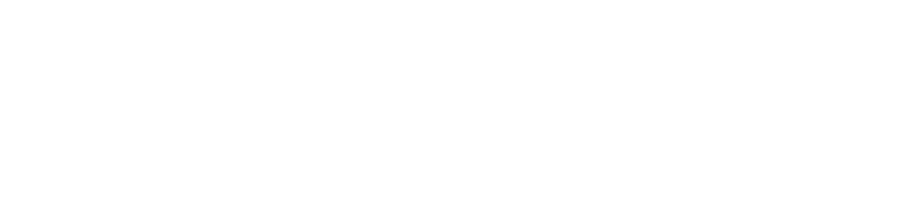
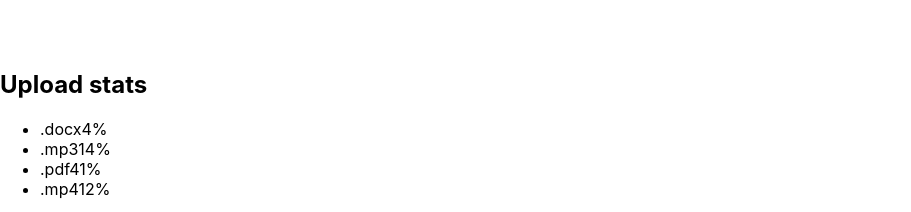
Before and after one commit to IgorMushk/goit-react-hw-01-components, a React (Create React App) app: page / in a window 1280 px wide. Shown: the part 790-1002 px from the top of the page, without its empty margins (0-911 px from the left). Before the commit the page ends 840 px from the top, so only its background shows below. Built offline with nearby package versions, Linux system fonts and the light colour scheme.

Commit message:
Start Statistics

```diff
--- a/src/components/App.jsx
+++ b/src/components/App.jsx
@@ -1,12 +1,16 @@
 import user from '../data/user.json';
+import data from '../data/data.json';
 import { Container } from './App.styled';
 import { Profile } from './Profile/Profile';
+import { Statistics } from './Statistics/Statistics';
 
 //console.log(user);
+//console.log('data', data);
 
 export const App = () => {
   //return <Container>React homework template</Container>;
   return (
+    <>
       <Container>
         <Profile
           username={user.username}
@@ -16,6 +20,9 @@
           stats={user.stats}
         />
       </Container>
+      <Statistics title="Upload stats" stats={data} />
+      {/* <Statistics stats={data} /> */}
+    </>
   );
 };
 
--- /dev/null
+++ b/src/components/Statistics/Statistics.jsx
@@ -0,0 +1,51 @@
+export const Statistics = ({ title, stats }) => {
+  // console.log('title', title);
+  // console.log('stats', stats);
+  return (
+    <section class="statistics">
+      <h2 class="title">Upload stats</h2>
+
+      <ul class="stat-list">
+        <li class="item">
+          <span class="label">.docx</span>
+          <span class="percentage">4%</span>
+        </li>
+        <li class="item">
+          <span class="label">.mp3</span>
+          <span class="percentage">14%</span>
+        </li>
+        <li class="item">
+          <span class="label">.pdf</span>
+          <span class="percentage">41%</span>
+        </li>
+        <li class="item">
+          <span class="label">.mp4</span>
+          <span class="percentage">12%</span>
+        </li>
+      </ul>
+    </section>
+  );
+};
+
+//</section><section class="statistics">
+//  <h2 class="title">Upload stats</h2>
+//
+//  <ul class="stat-list">
+//    <li class="item">
+//      <span class="label">.docx</span>
+//      <span class="percentage">4%</span>
+//    </li>
+//    <li class="item">
+//      <span class="label">.mp3</span>
+//      <span class="percentage">14%</span>
+//    </li>
+//    <li class="item">
+//      <span class="label">.pdf</span>
+//      <span class="percentage">41%</span>
+//    </li>
+//    <li class="item">
+//      <span class="label">.mp4</span>
+//      <span class="percentage">12%</span>
+//    </li>
+//  </ul>
+//</section>
```
Lines whose indentation alone changed are shown as unchanged.
